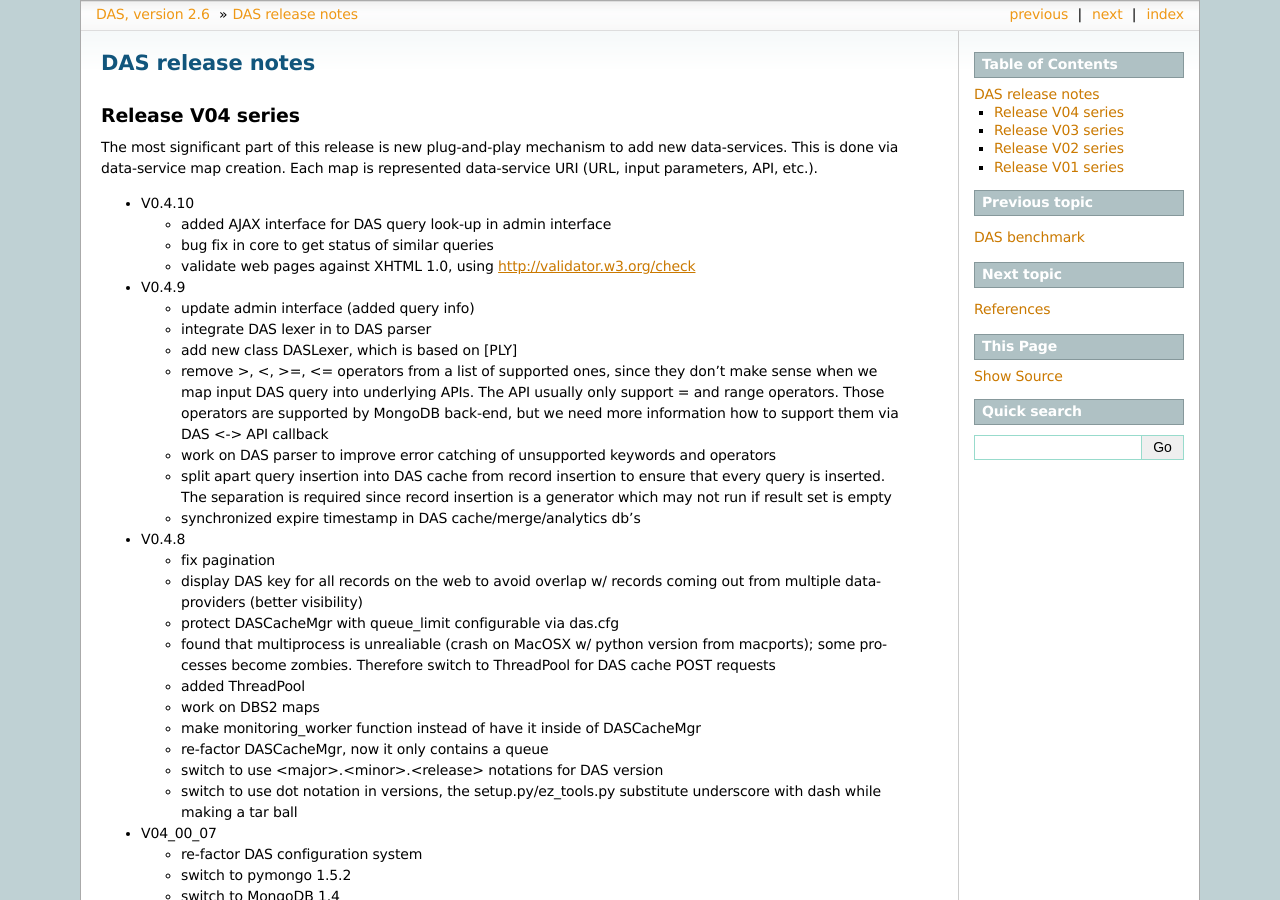
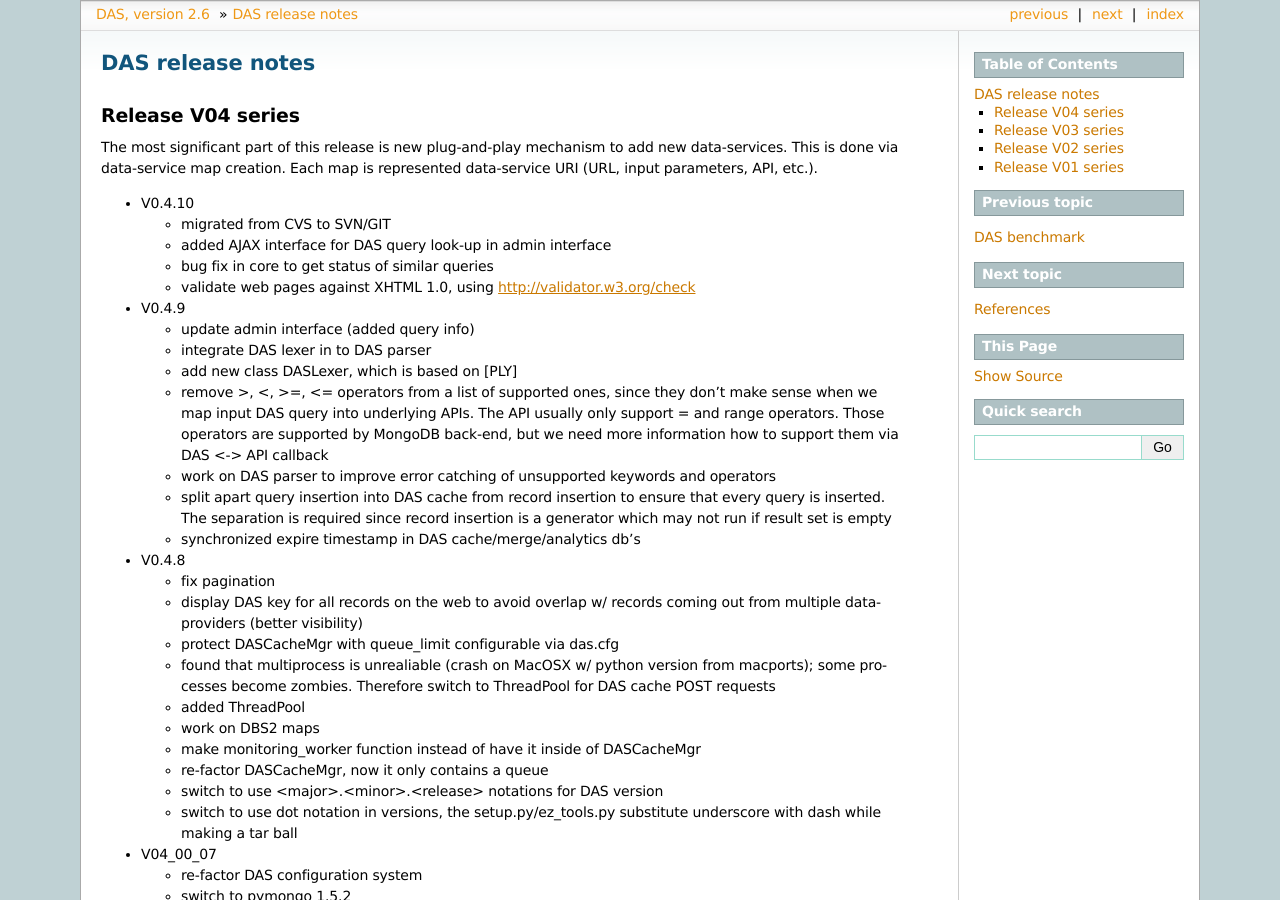
Before and after one commit to dmwm/DAS, a Sphinx documentation site: the page built from doc/sphinx/changelog.rst, in a window 1280 px wide and 900 px high. Built offline with Sphinx 7.4.7, drawn with Linux system fonts in a browser that asks for light colours; the version number is read from the project's files by our own code.

Commit message:
Update changelog
git-svn-id: svn+ssh://svn.cern.ch/reps/CMSDMWM/DAS/trunk@2333 4525493e-7705-40b1-a816-d608a930855b

```diff
--- a/doc/sphinx/changelog.rst
+++ b/doc/sphinx/changelog.rst
@@ -9,6 +9,7 @@ map is represented data-service URI (URL, input parameters, API, etc.).
 
 - V0.4.10
 
+  - migrated from CVS to SVN/GIT
   - added AJAX interface for DAS query look-up in admin interface
   - bug fix in core to get status of similar queries
   - validate web pages against XHTML 1.0, using http://validator.w3.org/check
```
